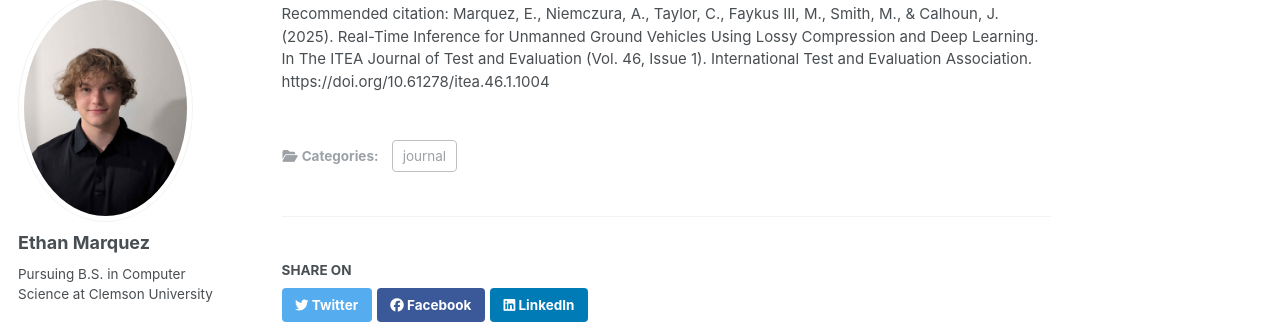
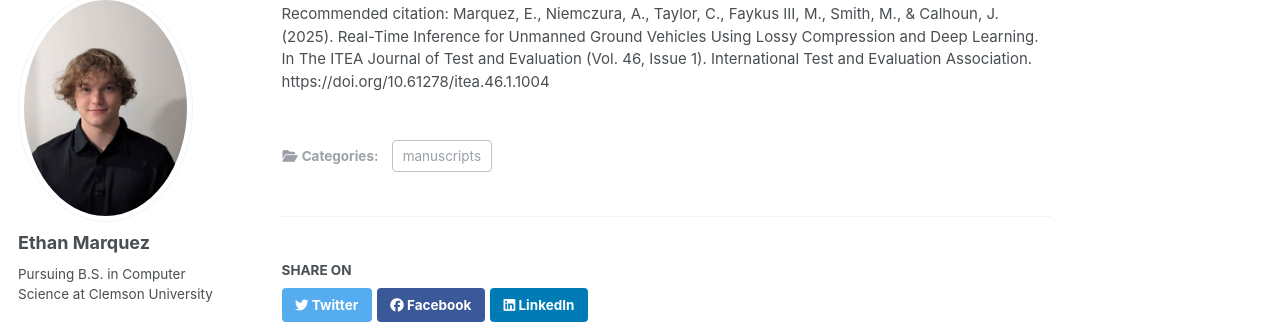
Before and after one commit to ethanmarq/ethanmarq.github.io, a Jekyll site: the page built from _publications/realTimeInference.md, in a window 1280 px wide and 900 px high, scrolled down 729 px. Shown: the part 112-438 px from the top of the window. Built offline with Jekyll 4.4.1, drawn with Linux system fonts in a browser that asks for light colours; some web fonts are replaced.

Commit message:
Update Publications

```diff
--- a/_publications/realTimeInference.md
+++ b/_publications/realTimeInference.md
@@ -1,13 +1,13 @@
 ---
 title: "Real-Time Inference for Unmanned Ground Vehicles Using Lossy Compression and Deep Learning"
 collection: publications
-category: journal
+category: manuscripts
 permalink: /publication/realTimeInference
 excerpt: 'This paper is about developing systems of Unmaned Ground Vehicles (UGVs) that can navigate off-road environments using vision transformers.'
 date: 2025-3-20
 venue: 'Journal of ITEA test and evaluation'
-#slidesurl: #'http://academicpages.github.io/files/slides1.pdf'
-#paperurl: #'http://academicpages.github.io/files/paper1.pdf'
+slidesurl: #'http://academicpages.github.io/files/slides2.pdf'
+paperurl: #'http://academicpages.github.io/files/paper2.pdf'
 citation: 'Marquez, E., Niemczura, A., Taylor, C., Faykus III, M., Smith, M., & Calhoun, J. (2025). Real-Time Inference for Unmanned Ground Vehicles Using Lossy Compression and Deep Learning. In The ITEA Journal of Test and Evaluation (Vol. 46, Issue 1). International Test and Evaluation Association. https://doi.org/10.61278/itea.46.1.1004'
 ---
 
```
